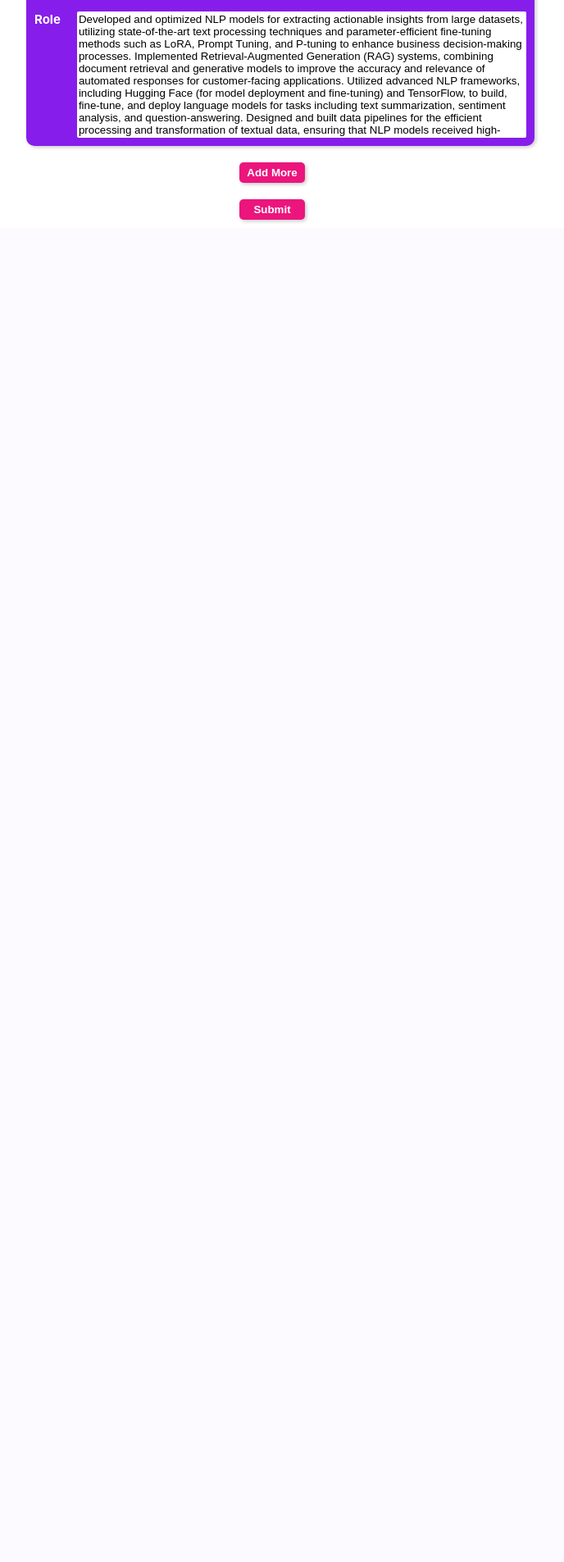
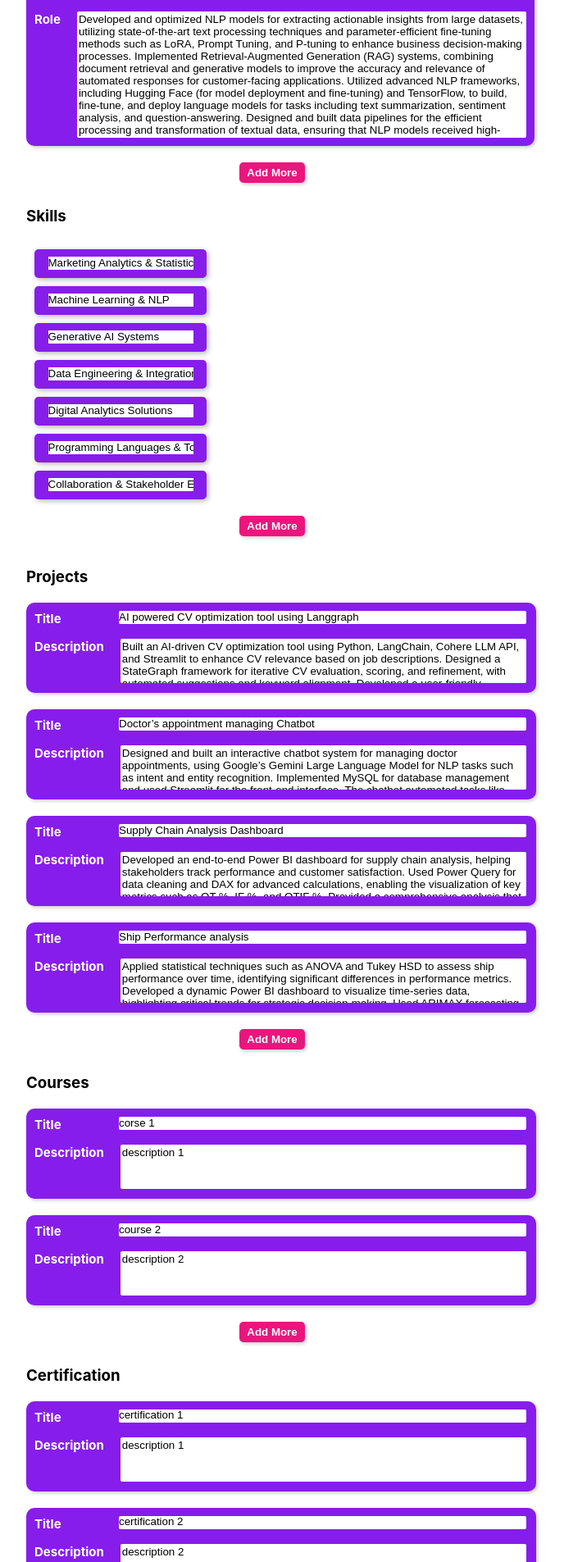
Before and after one commit to rdivyaprakash78/ai-powered-cv-optimization, a Flask app: page /parser in a window 1280 px wide. Shown: the part 1565-3470 px from the top of the page at 82% size, without its empty margins (308-996 px from the left). Before the commit the page ends 1836 px from the top, so only its background shows below. Run offline with Flask 3, Linux system fonts and the light colour scheme.

Commit message:
forms populated

```diff
--- a/App/Static/css/style.css
+++ b/App/Static/css/style.css
@@ -225,3 +225,211 @@ h4 {
   justify-content: left;
   margin-bottom: 10px;
 }
+
+#skillsContainer {
+  padding: 10px;
+  justify-content: center;
+}
+
+.skill {
+  width: 200px;
+  height: 25px;
+  padding: 5px;
+  background-color: rgb(135, 29, 235);
+  margin-bottom: 10px;
+  justify-content: center;
+  border-radius: 5px;
+  box-shadow: 2px 2px 6px rgba(0, 0, 0, 0.3);
+}
+
+.skillField {
+  width: 170;
+  height: 14px;
+  border: none;
+  padding: 0px;
+  padding-bottom: 2px;
+  justify-content: center;
+}
+
+.skillField:focus {
+  outline: none;
+}
+
+#addMoreSkillButton {
+  margin-top: 10px;
+  background-color: rgb(235, 21, 125);
+  color: white;
+  border: none;
+  width: 80px;
+  height: 25px;
+  border-radius: 5px;
+  font-weight: bold;
+  box-shadow: 2px 2px 4px rgba(0, 0, 0, 0.2);
+  justify-content: left;
+  margin-bottom: 10px;
+}
+
+.project {
+  justify-content: space-between;
+  text-align: center;
+  padding-top: 10px;
+  margin-top: 20px;
+  background-color: rgb(135, 29, 235);
+  padding-bottom: 0px;
+  padding-left: 10px;
+  padding-right: 12px;
+  border-radius: 10px;
+  width: 600px;
+  height: 100px;
+  box-shadow: 2px 2px 4px rgba(0, 0, 0, 0.2);
+  margin-bottom: 10px;
+}
+
+.projectFieldList {
+  display: flex;
+  justify-content: space-between;
+}
+
+.projectField {
+  width: 497px;
+  height: 14px;
+  border: none;
+  padding: 0px;
+  padding-bottom: 2px;
+  border-radius: 2px;
+  justify-content: center;
+}
+
+.specialProjectField {
+  height: 50px;
+  width: 100%;
+  border: none;
+  border-radius: 2px;
+  justify-content: space-between;
+  font-family: sans-serif !important;
+  resize: none;
+}
+
+#addMoreProjectButton {
+  margin-top: 10px;
+  background-color: rgb(235, 21, 125);
+  color: white;
+  border: none;
+  width: 80px;
+  height: 25px;
+  border-radius: 5px;
+  font-weight: bold;
+  box-shadow: 2px 2px 4px rgba(0, 0, 0, 0.2);
+  justify-content: left;
+  margin-bottom: 10px;
+}
+
+.course {
+  justify-content: space-between;
+  text-align: center;
+  padding-top: 10px;
+  margin-top: 20px;
+  background-color: rgb(135, 29, 235);
+  padding-bottom: 0px;
+  padding-left: 10px;
+  padding-right: 12px;
+  border-radius: 10px;
+  width: 600px;
+  height: 100px;
+  box-shadow: 2px 2px 4px rgba(0, 0, 0, 0.2);
+  margin-bottom: 10px;
+}
+
+.courseFieldList {
+  display: flex;
+  justify-content: space-between;
+}
+
+.courseField {
+  width: 497px;
+  height: 14px;
+  border: none;
+  padding: 0px;
+  padding-bottom: 2px;
+  border-radius: 2px;
+  justify-content: center;
+}
+
+.specialCourseField {
+  height: 50px;
+  width: 100%;
+  border: none;
+  border-radius: 2px;
+  justify-content: space-between;
+  font-family: sans-serif !important;
+  resize: none;
+}
+
+#addMoreCourseButton {
+  margin-top: 10px;
+  background-color: rgb(235, 21, 125);
+  color: white;
+  border: none;
+  width: 80px;
+  height: 25px;
+  border-radius: 5px;
+  font-weight: bold;
+  box-shadow: 2px 2px 4px rgba(0, 0, 0, 0.2);
+  justify-content: left;
+  margin-bottom: 10px;
+}
+
+.certification {
+  justify-content: space-between;
+  text-align: center;
+  padding-top: 10px;
+  margin-top: 20px;
+  background-color: rgb(135, 29, 235);
+  padding-bottom: 0px;
+  padding-left: 10px;
+  padding-right: 12px;
+  border-radius: 10px;
+  width: 600px;
+  height: 100px;
+  box-shadow: 2px 2px 4px rgba(0, 0, 0, 0.2);
+  margin-bottom: 10px;
+}
+
+.certificationFieldList {
+  display: flex;
+  justify-content: space-between;
+}
+
+.certificationField {
+  width: 497px;
+  height: 14px;
+  border: none;
+  padding: 0px;
+  padding-bottom: 2px;
+  border-radius: 2px;
+  justify-content: center;
+}
+
+.specialCertificationField {
+  height: 50px;
+  width: 100%;
+  border: none;
+  border-radius: 2px;
+  justify-content: space-between;
+  font-family: sans-serif !important;
+  resize: none;
+}
+
+#addMoreCertificationButton {
+  margin-top: 10px;
+  background-color: rgb(235, 21, 125);
+  color: white;
+  border: none;
+  width: 80px;
+  height: 25px;
+  border-radius: 5px;
+  font-weight: bold;
+  box-shadow: 2px 2px 4px rgba(0, 0, 0, 0.2);
+  justify-content: left;
+  margin-bottom: 10px;
+}
--- a/App/Static/js/script.js
+++ b/App/Static/js/script.js
@@ -4,6 +4,7 @@ const error_message = document.getElementById("remark");
 const file_data = document.getElementById("cv");
 let parsed_cv = "";
 const currentPage = window.location.pathname;
+const form_data = document.getElementById("parsedForm");
 
 const json_data = {
   name: "Divyaprakash Rathinasabapathy",
@@ -85,8 +86,26 @@ const json_data = {
         "Applied statistical techniques such as ANOVA and Tukey HSD to assess ship performance over time, identifying significant differences in performance metrics. Developed a dynamic Power BI dashboard to visualize time-series data, highlighting critical trends for strategic decision-making. Used ARIMAX forecasting to predict fuel consumption, achieving a Mean Absolute Percentage Error (MAPE) of 7.42%, providing reliable insights for optimizing fuel efficiency and reducing operational costs.",
     },
   ],
-  courses: [],
-  certifications: [],
+  courses: [
+    {
+      name: "corse 1",
+      description: "description 1",
+    },
+    {
+      name: "course 2",
+      description: "description 2",
+    },
+  ],
+  certifications: [
+    {
+      name: "certification 1",
+      description: "description 1",
+    },
+    {
+      name: "certification 2",
+      description: "description 2",
+    },
+  ],
 };
 
 if (currentPage === "/") {
@@ -286,5 +305,390 @@ function parser() {
 
   // Initialize the form with the given data
   populateExperienceData();
+
+  // Function to create the "Add More" button dynamically
+  function createAddMoreSkillButton() {
+    const addMoreSkillButton = document.createElement("button");
+    addMoreSkillButton.id = "addMoreSkillButton";
+    addMoreSkillButton.textContent = "Add More";
+    addMoreSkillButton.addEventListener("click", () => addSkillForm());
+    document.getElementById("skillsContainer").appendChild(addMoreSkillButton);
+  }
+
+  // Function to add a new education form dynamically
+  const addSkillForm = (data = []) => {
+    // Clone the first empty fieldset as a template
+    const skillTemplate = document.querySelector(".skill").cloneNode(true);
+
+    // Clear any pre-filled values from the cloned template
+    skillTemplate.querySelector('input[name="skill"]').value = data || "";
+
+    // Remove the existing "Add More" button
+    const addMoreSkillButton = document.getElementById("addMoreSkillButton");
+    if (addMoreSkillButton) {
+      addMoreSkillButton.remove();
+    }
+
+    // Append the cloned template to the container
+    const container = document.getElementById("skillsContainer");
+    container.appendChild(skillTemplate);
+
+    // Add the "Add More" button back at the end
+    createAddMoreSkillButton();
+  };
+
+  // Function to populate data into the first field and create new fields if needed
+  const populateSkillData = () => {
+    const firstSkillField = document.querySelector(".skill");
+    const skillData = json_data.skills;
+
+    // Populate the first field with the first entry in the data
+    if (skillData.length > 0) {
+      const firstData = skillData[0];
+      firstSkillField.querySelector('input[name="skill"]').value =
+        firstData || "";
+    }
+
+    // Add additional fields for the remaining data entries
+    skillData.slice(1).forEach((data) => addSkillForm(data));
+
+    // Dynamically add the "Add More" button
+    //createAddMoreButton();
+  };
+
+  // Initialize the form with the given data
+  populateSkillData();
   //createAddMoreButton();
+
+  function createAddMoreProjectButton() {
+    const addMoreProjectButton = document.createElement("button");
+    addMoreProjectButton.id = "addMoreProjectButton";
+    addMoreProjectButton.textContent = "Add More";
+    addMoreProjectButton.addEventListener("click", () => addProjectForm());
+    document
+      .getElementById("projectsContainer")
+      .appendChild(addMoreProjectButton);
+  }
+
+  // Function to add a new education form dynamically
+  const addProjectForm = (data = {}) => {
+    // Clone the first empty fieldset as a template
+    const projectTemplate = document.querySelector(".project").cloneNode(true);
+
+    // Clear any pre-filled values from the cloned template
+    projectTemplate.querySelector('input[name="projectName"]').value =
+      data.name || "";
+    projectTemplate.querySelector('textarea[name="projectDescription"]').value =
+      data.description || "";
+
+    // Remove the existing "Add More" button
+    const addMoreProjectButton = document.getElementById(
+      "addMoreProjectButton"
+    );
+    if (addMoreProjectButton) {
+      addMoreProjectButton.remove();
+    }
+
+    // Append the cloned template to the container
+    const container = document.getElementById("projectsContainer");
+    container.appendChild(projectTemplate);
+
+    // Add the "Add More" button back at the end
+    createAddMoreProjectButton();
+  };
+
+  // Function to populate data into the first field and create new fields if needed
+  const populateProjectData = () => {
+    const firstProjectField = document.querySelector(".project");
+    const projectData = json_data.projects;
+
+    // Populate the first field with the first entry in the data
+    if (projectData.length > 0) {
+      const firstData = projectData[0];
+      firstProjectField.querySelector('input[name="projectName"]').value =
+        firstData.name || "";
+      firstProjectField.querySelector(
+        'textarea[name="projectDescription"]'
+      ).value = firstData.description || "";
+    }
+
+    // Add additional fields for the remaining data entries
+    projectData.slice(1).forEach((data) => addProjectForm(data));
+
+    // Dynamically add the "Add More" button
+    //createAddMoreButton();
+  };
+
+  // Initialize the form with the given data
+  populateProjectData();
+
+  function createAddMoreCourseButton() {
+    const addMoreCourseButton = document.createElement("button");
+    addMoreCourseButton.id = "addMoreCourseButton";
+    addMoreCourseButton.textContent = "Add More";
+    addMoreCourseButton.addEventListener("click", () => addCourseForm());
+    document
+      .getElementById("coursesContainer")
+      .appendChild(addMoreCourseButton);
+  }
+
+  // Function to add a new education form dynamically
+  const addCourseForm = (data = {}) => {
+    // Clone the first empty fieldset as a template
+    const courseTemplate = document.querySelector(".course").cloneNode(true);
+
+    // Clear any pre-filled values from the cloned template
+    courseTemplate.querySelector('input[name="courseName"]').value =
+      data.name || "";
+    courseTemplate.querySelector('textarea[name="courseDescription"]').value =
+      data.description || "";
+
+    // Remove the existing "Add More" button
+    const addMoreCourseButton = document.getElementById("addMoreCourseButton");
+    if (addMoreCourseButton) {
+      addMoreCourseButton.remove();
+    }
+
+    // Append the cloned template to the container
+    const container = document.getElementById("coursesContainer");
+    container.appendChild(courseTemplate);
+
+    // Add the "Add More" button back at the end
+    createAddMoreCourseButton();
+  };
+
+  // Function to populate data into the first field and create new fields if needed
+  const populateCourseData = () => {
+    const firstCourseField = document.querySelector(".course");
+    const courseData = json_data.courses;
+
+    // Populate the first field with the first entry in the data
+    if (courseData.length > 0) {
+      const firstData = courseData[0];
+      firstCourseField.querySelector('input[name="courseName"]').value =
+        firstData.name || "";
+      firstCourseField.querySelector(
+        'textarea[name="courseDescription"]'
+      ).value = firstData.description || "";
+    }
+
+    // Add additional fields for the remaining data entries
+    courseData.slice(1).forEach((data) => addCourseForm(data));
+
+    // Dynamically add the "Add More" button
+    //createAddMoreButton();
+  };
+
+  // Initialize the form with the given data
+  populateCourseData();
+
+  function createAddMoreCertificationButton() {
+    const addMoreCertificationButton = document.createElement("button");
+    addMoreCertificationButton.id = "addMoreCertificationButton";
+    addMoreCertificationButton.textContent = "Add More";
+    addMoreCertificationButton.addEventListener("click", () =>
+      addCertificationForm()
+    );
+    document
+      .getElementById("certificationContainer")
+      .appendChild(addMoreCertificationButton);
+  }
+
+  // Function to add a new education form dynamically
+  const addCertificationForm = (data = {}) => {
+    // Clone the first empty fieldset as a template
+    const certificationTemplate = document
+      .querySelector(".certification")
+      .cloneNode(true);
+
+    // Clear any pre-filled values from the cloned template
+    certificationTemplate.querySelector(
+      'input[name="certificationName"]'
+    ).value = data.name || "";
+    certificationTemplate.querySelector(
+      'textarea[name="certificationDescription"]'
+    ).value = data.description || "";
+
+    // Remove the existing "Add More" button
+    const addMoreCertificationButton = document.getElementById(
+      "addMoreCertificationButton"
+    );
+    if (addMoreCertificationButton) {
+      addMoreCertificationButton.remove();
+    }
+
+    // Append the cloned template to the container
+    const container = document.getElementById("certificationContainer");
+    container.appendChild(certificationTemplate);
+
+    // Add the "Add More" button back at the end
+    createAddMoreCertificationButton();
+  };
+
+  const populateCertificationData = () => {
+    const firstCertificationField = document.querySelector(".certification");
+    const certificationData = json_data.certifications;
+
+    // Populate the first field with the first entry in the data
+    if (certificationData.length > 0) {
+      const firstData = certificationData[0];
+      firstCertificationField.querySelector(
+        'input[name="certificationName"]'
+      ).value = firstData.name || "";
+      firstCertificationField.querySelector(
+        'textarea[name="certificationDescription"]'
+      ).value = firstData.description || "";
+    }
+
+    // Add additional fields for the remaining data entries
+    certificationData.slice(1).forEach((data) => addCertificationForm(data));
+
+    // Dynamically add the "Add More" button
+    //createAddMoreButton();
+  };
+
+  // Initialize the form with the given data
+  populateCertificationData();
+
+  document
+    .getElementById("parsedForm")
+    .addEventListener("submit", function (event) {
+      event.preventDefault(); // Prevent the form from submitting
+
+      const formData = {}; // Initialize the object to store form data
+
+      // General Information Section
+      formData.generalInformation = {};
+      const generalFields = document.querySelectorAll(".fieldList .fieldValue");
+      generalFields.forEach((field) => {
+        formData.generalInformation[field.name] = field.value;
+      });
+
+      // Skill Section
+      formData.skills = [];
+      const skillEntries = document.querySelectorAll("#skillsContainer .skill");
+      skillEntries.forEach((entry) => {
+        const skillData = {};
+        const skillFields = entry.querySelectorAll(".skillField");
+        skillFields.forEach((field) => {
+          skillData[field.name] = field.value;
+        });
+        formData.skills.push(skillData);
+      });
+
+      // Education Section
+      formData.education = [];
+      const educationEntries = document.querySelectorAll(
+        "#educationContainer .Education"
+      );
+      educationEntries.forEach((entry) => {
+        const educationData = {};
+        const educationFields = entry.querySelectorAll(".educationFieldValue");
+        educationFields.forEach((field) => {
+          educationData[field.name] = field.value;
+        });
+        formData.education.push(educationData);
+      });
+
+      // Experience Section
+      formData.experience = [];
+      const experienceEntries = document.querySelectorAll(
+        "#experienceContainer .Experience"
+      );
+      experienceEntries.forEach((entry) => {
+        const experienceData = {};
+
+        // Normal fields
+        const experienceFields = entry.querySelectorAll(
+          ".experienceFieldValue"
+        );
+        experienceFields.forEach((field) => {
+          experienceData[field.name] = field.value;
+        });
+
+        // Special fields (e.g., textarea)
+        const specialField = entry.querySelector(
+          ".specialexperienceFieldValue"
+        );
+        if (specialField) {
+          experienceData.description = specialField.value;
+        }
+
+        formData.experience.push(experienceData);
+      });
+
+      // Projects Section
+      formData.projects = [];
+      const projectEntries = document.querySelectorAll(
+        "#projectsContainer .project"
+      );
+      projectEntries.forEach((entry) => {
+        const projectData = {};
+
+        // Normal fields
+        const projectFields = entry.querySelectorAll(".projectField");
+        projectFields.forEach((field) => {
+          projectData[field.name] = field.value;
+        });
+
+        // Special fields (e.g., textarea)
+        const specialField = entry.querySelector(".specialProjectField");
+        if (specialField) {
+          projectData.description = specialField.value;
+        }
+
+        formData.projects.push(projectData);
+      });
+
+      // Courses Section
+      formData.courses = [];
+      const courseEntries = document.querySelectorAll(
+        "#coursesContainer .course"
+      );
+      courseEntries.forEach((entry) => {
+        const courseData = {};
+
+        // Normal fields
+        const courseFields = entry.querySelectorAll(".courseField");
+        courseFields.forEach((field) => {
+          courseData[field.name] = field.value;
+        });
+
+        // Special fields (e.g., textarea)
+        const specialField = entry.querySelector(".specialCourseField");
+        if (specialField) {
+          courseData.description = specialField.value;
+        }
+
+        formData.courses.push(courseData);
+      });
+
+      // Projects Section
+      formData.certifications = [];
+      const certificationEntries = document.querySelectorAll(
+        "#certificationContainer .certification"
+      );
+      certificationEntries.forEach((entry) => {
+        const certificationData = {};
+
+        // Normal fields
+        const certificationFields = entry.querySelectorAll(
+          ".certificationField"
+        );
+        certificationFields.forEach((field) => {
+          certificationData[field.name] = field.value;
+        });
+
+        // Special fields (e.g., textarea)
+        const specialField = entry.querySelector(".specialCertificationField");
+        if (specialField) {
+          certificationData.description = specialField.value;
+        }
+
+        formData.certifications.push(certificationData);
+      });
+
+      console.log("Collected Form Data:", formData);
+      // You can now use `formData` for further processing or sending to the server
+    });
 }
--- a/App/Templates/parser.html
+++ b/App/Templates/parser.html
@@ -2,6 +2,7 @@
 <div id="parsingForm">
   <h2 class="formTitle">Parsing Area</h2>
   <form id = "parsedForm">
+
   <h3 class="Heading">General Information</h3>
   <div class =fieldList>
   <p class ='fieldName' >Name</p><input name ="name" type="text" class="fieldValue"></input>
@@ -15,6 +16,7 @@
   <div class =fieldList>
     <p class ='fieldName'>Location</p><input name = "location" type="text" class="fieldValue"></input>
   </div>
+
   <h3 class="Heading">Education</h3>
   <div id="educationContainer">
     <div class="Education">
@@ -40,6 +42,7 @@
       </div>
     </div>
   </div>
+
   <h3 class="Heading">Experience</h3>
   <div id="experienceContainer">
     <div class="Experience">
@@ -73,6 +76,47 @@
       </div>
     </div>
   </div>
+  <h3 class="Heading">Skills</h3>
+  <div id="skillsContainer">
+    <div class="skill">
+      <input name="skill" type="text" class="skillField" />
+    </div>
+  </div>
+  <h3 class="Heading">Projects</h3>
+  <div id="projectsContainer">
+  <div class="project">
+    <div class="projectFieldList">
+    <p class="fieldName">Title</p><input name="projectName" type="text" class="projectField" />
+  </div>
+  <div class="projectFieldList">
+    <p class="fieldName">Description</p><textarea name="projectDescription" type="text" class="specialProjectField" ></textarea>
+  </div>
+  </div>
+</div>
+<h3 class="Heading">Courses</h3>
+  <div id="coursesContainer">
+  <div class="course">
+    <div class="courseFieldList">
+    <p class="fieldName">Title</p><input name="courseName" type="text" class="courseField" />
+  </div>
+  <div class="courseFieldList">
+    <p class="fieldName">Description</p><textarea name="courseDescription" type="text" class="specialCourseField" ></textarea>
+  </div>
+  </div>
+</div>
+<h3 class="Heading">Certification</h3>
+  <div id="certificationContainer">
+  <div class="certification">
+    <div class="certificationFieldList">
+    <p class="fieldName">Title</p><input name="certificationName" type="text" class="certificationField" />
+  </div>
+  <div class="certificationFieldList">
+    <p class="fieldName">Description</p><textarea name="certificationDescription" type="text" class="specialCertificationField" ></textarea>
+  </div>
+  </div>
+</div>
+
+
   <input type="submit" id="Submit" value="Submit">
   </form>
 </div>
--- a/App/structured_output.py
+++ b/App/structured_output.py
@@ -28,7 +28,6 @@ class Courses(BaseModel):
 
 class Certifications(BaseModel):
     name : str = Field(description="The name of the certification")
-    date : MonthYear = Field(description="The date at which the certification was achieved")
     description : str = Field(description="Short description on the certification")
 
 class CV(BaseModel) :
```
